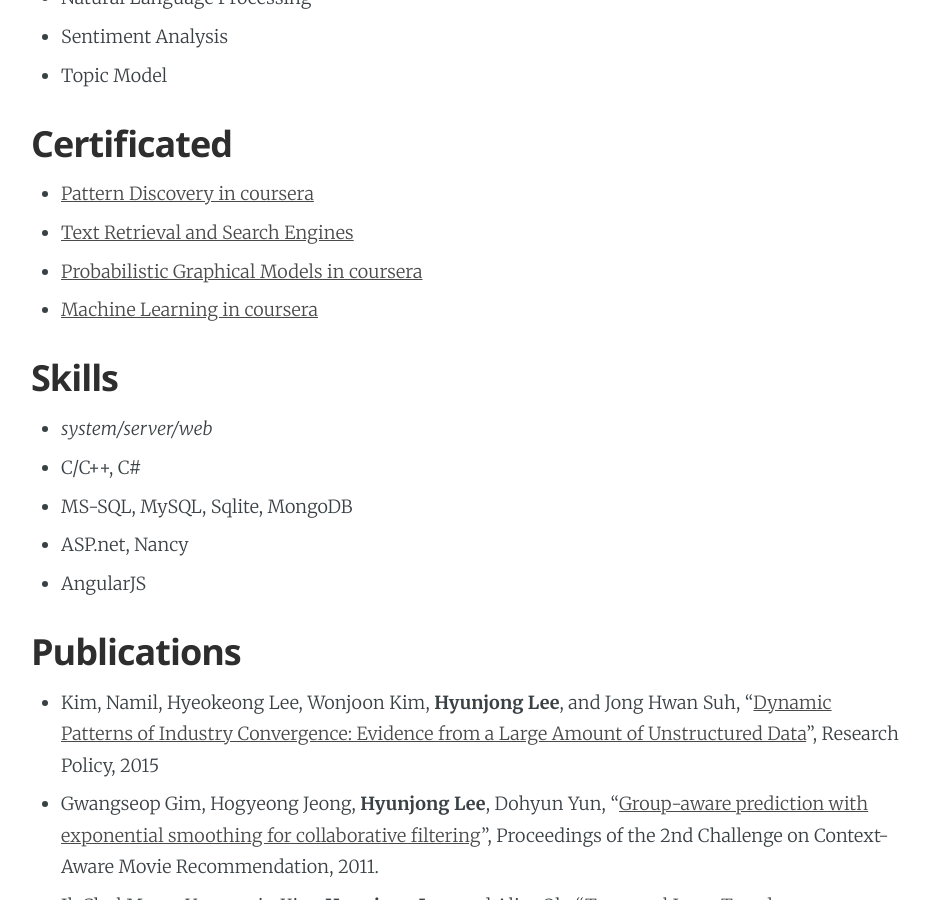
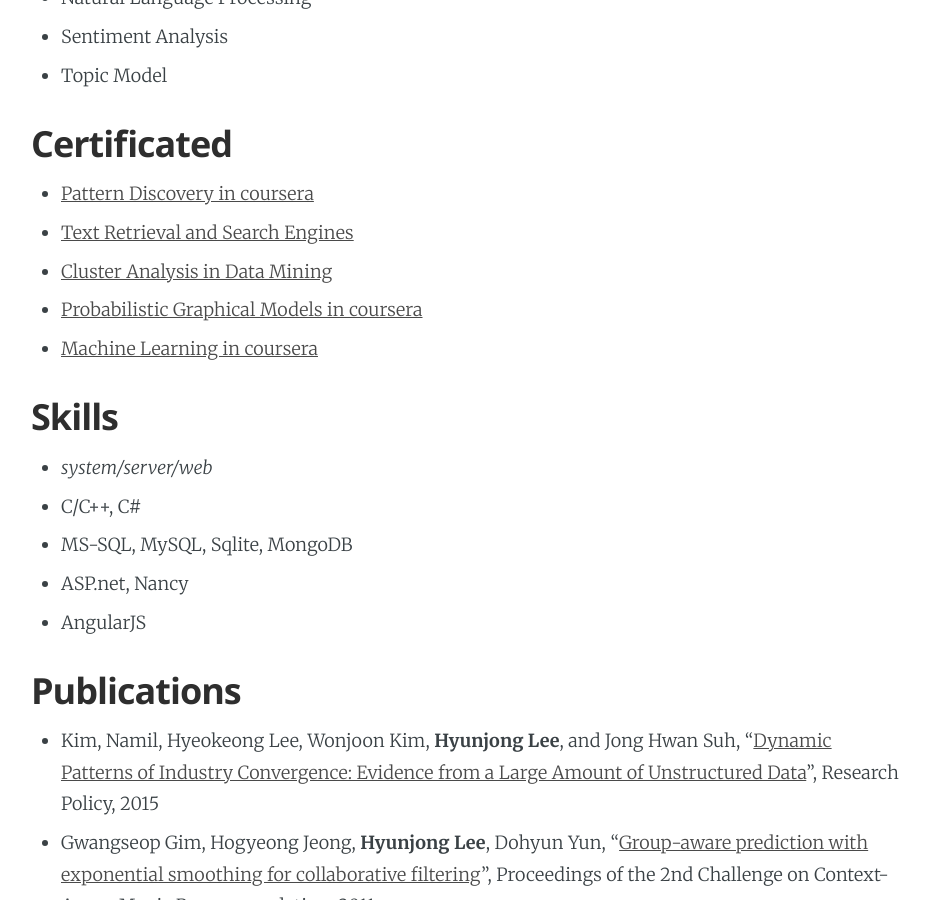
Before and after one commit to hyunjong-lee/hyunjong-lee-prev.github.io, a Jekyll site: the page built from about.markdown, in a window 1280 px wide and 900 px high, scrolled down 716 px. Shown: the whole window, without its empty margins (174-1102 px from the left). Built offline with Jekyll 4.4.1, drawn with Linux system fonts in a browser that asks for light colours.

Commit message:
Coursera record
한과목 더 추가!

```diff
--- a/about.markdown
+++ b/about.markdown
@@ -28,6 +28,7 @@ date: 2014-12-17 0:00:00
 
 * [Pattern Discovery in coursera]
 * [Text Retrieval and Search Engines]
+* [Cluster Analysis in Data Mining]
 * [Probabilistic Graphical Models in coursera]
 * [Machine Learning in coursera]
 
@@ -57,6 +58,7 @@ date: 2014-12-17 0:00:00
 [Probabilistic Graphical Models in coursera]: /assets/pdf/pgm-coursera.pdf
 [Pattern Discovery in coursera]: /assets/pdf/pattern_discovery-coursera.pdf
 [Text Retrieval and Search Engines]: /assets/pdf/text_retrieval_and_search_engine-coursera.pdf
+[Cluster Analysis in Data Mining]: /assets/pdf/cluster_analysis_in_data_mining.pdf
 [Algospot]: https://algospot.com/user/profile/475
 [TopCoder]: http://community.topcoder.com/tc?module=MemberProfile&cr=22735778
 [acmicpc.net]: https://www.acmicpc.net/user/cosmosLee
```
Also changed, not shown: 1 other file.
